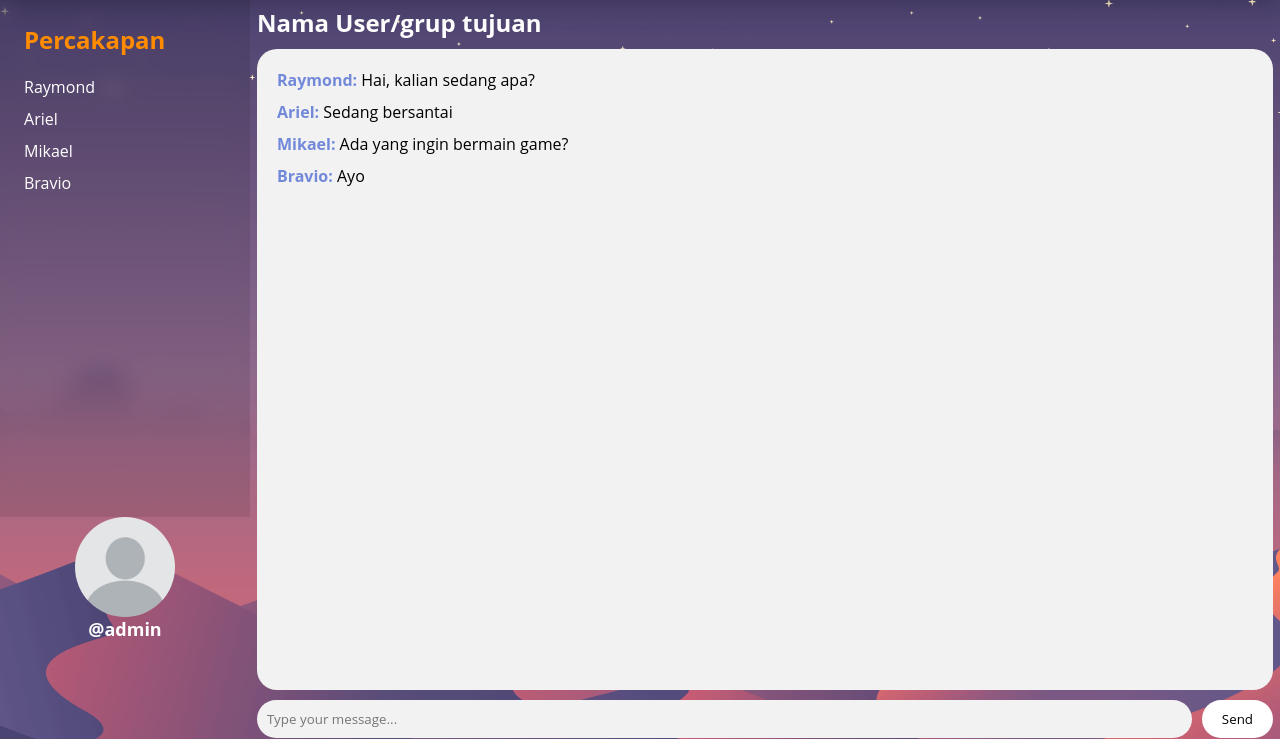
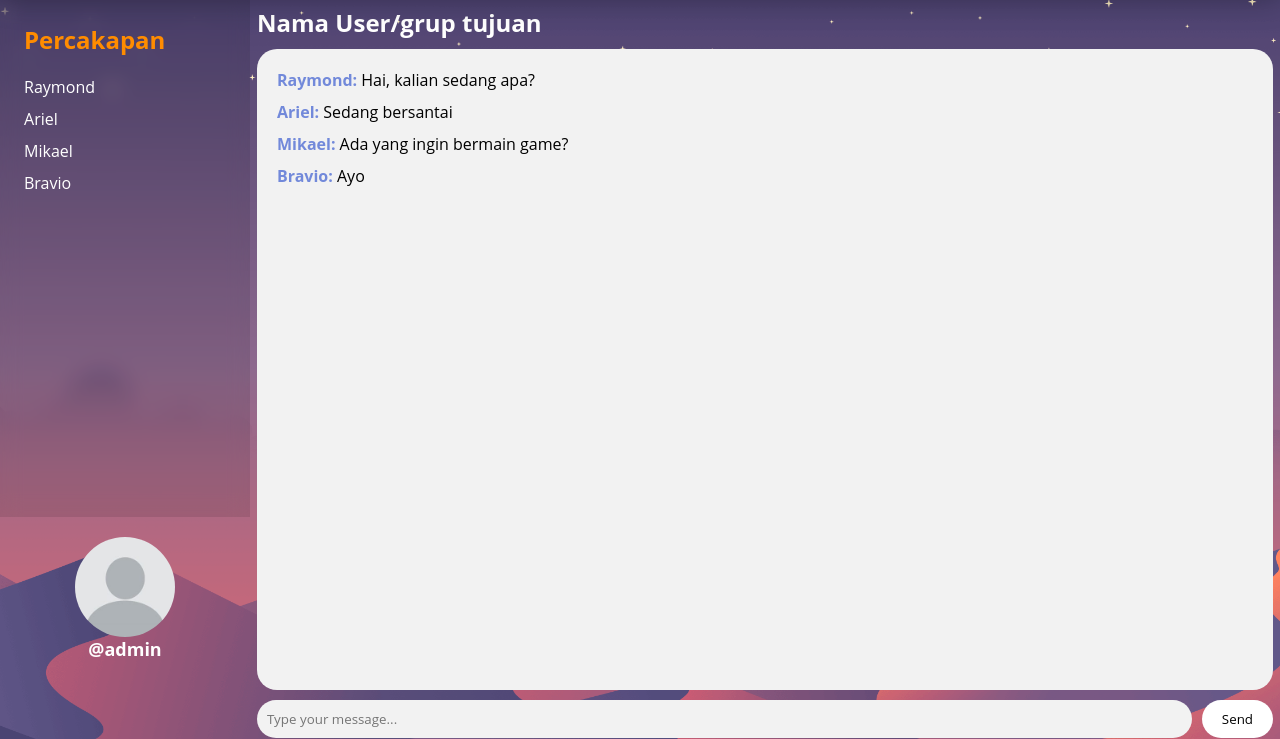
Before and after one commit to Raymond1908/Pemrograman-Web, a PHP site: page /login/chatbubble.php in a window 1280 px wide. Shown: the part 61-800 px from the top of the page. Run offline with PHP 8.4, Linux system fonts and the light colour scheme; a user stored in the database is signed in; data comes from the database, SQL or seed files in the repository.

Commit message:
userprofile css

```diff
--- a/Pemrograman Web/login/chatbubble.css
+++ b/Pemrograman Web/login/chatbubble.css
@@ -195,11 +195,12 @@ main {
 
 .user-profile {
   display: flex;
-  position: static;
+  position: relative;
   flex-direction: column;
   justify-content: center;
   align-items: center;
   height: fit-content;
+  padding-top: 20px;
   width: inherit;
   z-index: 999999;
 }
@@ -207,6 +208,7 @@ main {
 .profile-pic {
   width: 100px; /* Adjust the size of the circle */
   height: 100px;
+
   border-radius: 50%; /* Makes the shape a circle */
   overflow: hidden; /* Clips the image to the circle */
   object-fit: cover; /* Maintains aspect ratio and covers the circle */
```
